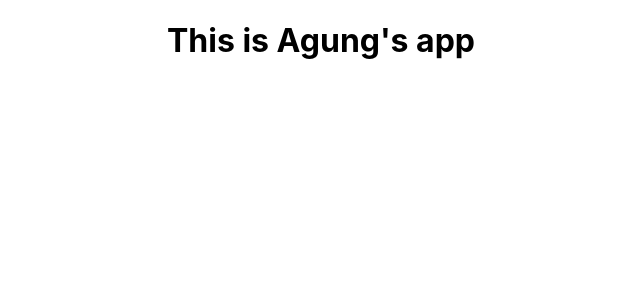
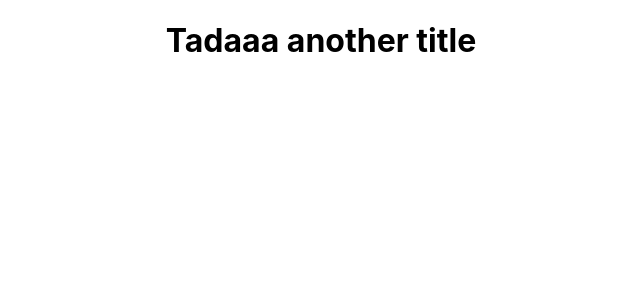
Before and after one commit to agungTuanany/reactBootCamp, a React (Create React App) app: page / in a window 1280 px wide. Shown: the top 300 px of the page, without its empty margins (319-959 px from the left). Built offline with nearby package versions, Linux system fonts and the light colour scheme.

Commit message:
Render and JSX: JavaScript logic 2. place a logic inside render html

```diff
--- a/src/App.js
+++ b/src/App.js
@@ -4,10 +4,13 @@ import './App.css';
 
 function App() {
   const title = "This is Agung's app";
+  const anotherTitle = "Tadaaa another title";
   return (
     <div className="App">
       <h1>
-        {title}
+        {
+          true ? anotherTitle : title
+        }
       </h1>
     </div>
 
```
